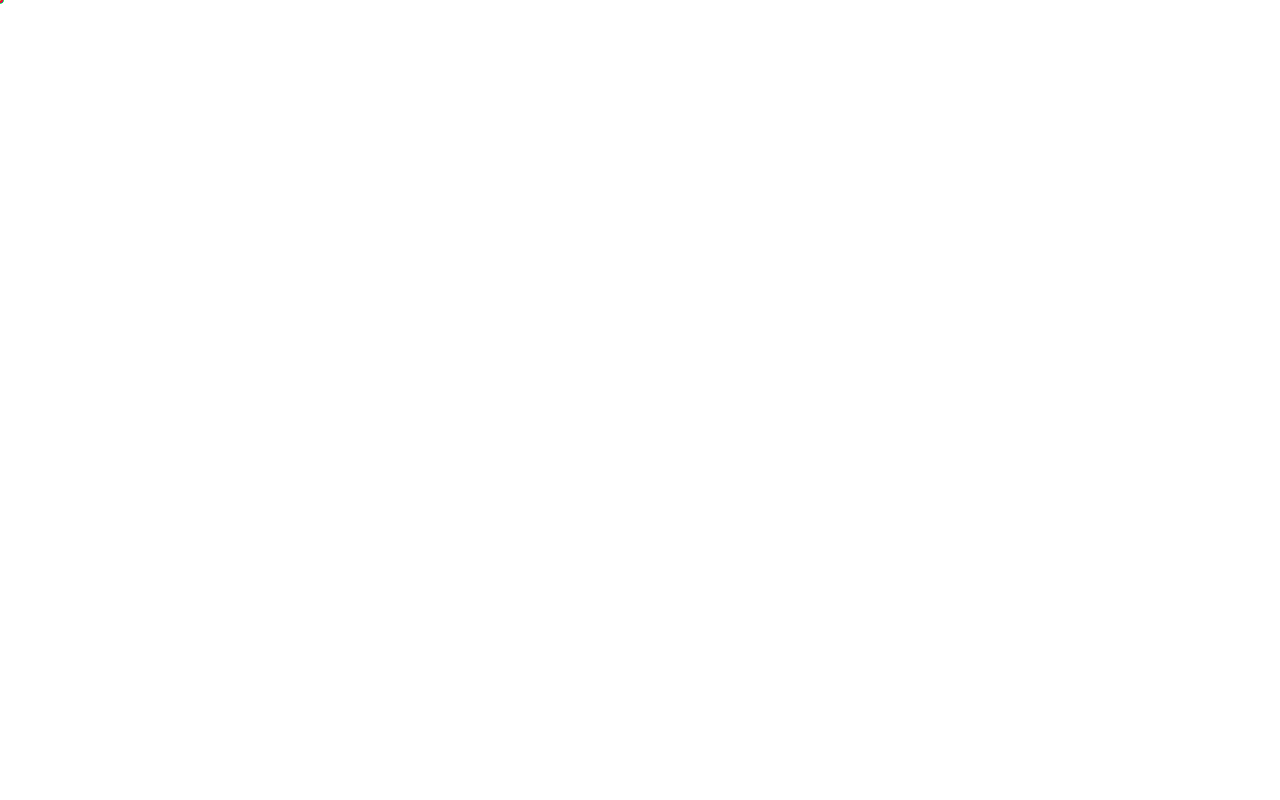
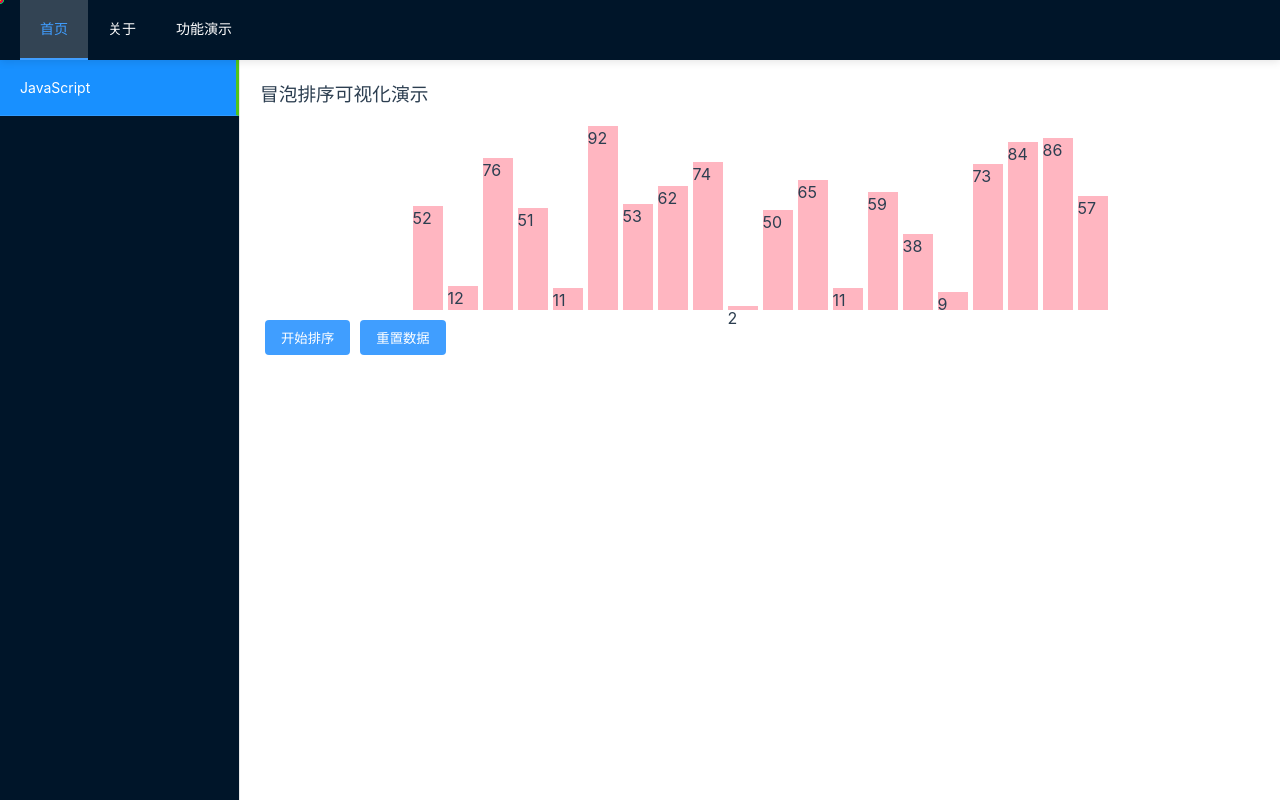
Before and after one commit to xunina/vue3-project-web, a Vue app: page /home/js-view in a window 1280 px wide. Before the commit this address had no page. Built offline with nearby package versions, Linux system fonts and the light colour scheme; the HTML template or start-up script is replaced by a standard one.

Commit message:
add bubble sort visualization

```diff
--- a/components.d.ts
+++ b/components.d.ts
@@ -11,6 +11,7 @@
 /* prettier-ignore */
 declare module 'vue' {
   export interface GlobalComponents {
+    AlgorithmVisualization: typeof import('./src/components/js-components/AlgorithmVisualization.vue')['default']
     BaGuaXian: typeof import('./src/components/canvas/BaGuaXian.vue')['default']
     Bar: typeof import('./src/components/echarts/Bar.vue')['default']
     ClipStar: typeof import('./src/components/canvas/ClipStar.vue')['default']
--- a/src/components/canvas/MouseParticles.vue
+++ b/src/components/canvas/MouseParticles.vue
@@ -1,25 +1,25 @@
 <script setup lang="ts">
-import { onMounted, onUnmounted } from 'vue';
+import { onMounted, onUnmounted } from 'vue'
 
-const particles = [];
-const particleCount = 30;
-const cursor = { x: 0, y: 0 };
+const particles = []
+const particleCount = 30
+const cursor = { x: 0, y: 0 }
 
-let canvas: HTMLCanvasElement;
-let ctx: CanvasRenderingContext2D;
+let canvas: HTMLCanvasElement
+let ctx: CanvasRenderingContext2D
 
 const initCanvas = () => {
-  canvas = document.createElement('canvas');
-  canvas.style.position = 'fixed';
-  canvas.style.top = '0';
-  canvas.style.left = '0';
-  canvas.style.pointerEvents = 'none';
-  canvas.style.zIndex = '100';
-  document.body.appendChild(canvas);
+  canvas = document.createElement('canvas')
+  canvas.style.position = 'fixed'
+  canvas.style.top = '0'
+  canvas.style.left = '0'
+  canvas.style.pointerEvents = 'none'
+  canvas.style.zIndex = '9999'
+  document.body.appendChild(canvas)
 
-  ctx = canvas.getContext('2d')!;
-  canvas.width = window.innerWidth;
-  canvas.height = window.innerHeight;
+  ctx = canvas.getContext('2d')!
+  canvas.width = window.innerWidth
+  canvas.height = window.innerHeight
 
   // Initialize particles
   for (let i = 0; i < particleCount; i++) {
@@ -28,49 +28,49 @@
       y: Math.random() * canvas.height,
       size: Math.random() * 3 + 1,
       speed: Math.random() * 0.2 + 0.1,
-      color: `hsl(${Math.random() * 360}, 100%, 50%)`
+      color: `hsl(${Math.random() * 360}, 100%, 50%)`,
     })
   }
-};
+}
 
 const animate = () => {
-  ctx.clearRect(0, 0, canvas.width, canvas.height);
+  ctx.clearRect(0, 0, canvas.width, canvas.height)
 
-  particles.forEach(p => {
-    p.x += (cursor.x - p.x) * p.speed;
-    p.y += (cursor.y - p.y) * p.speed;
+  particles.forEach((p) => {
+    p.x += (cursor.x - p.x) * p.speed
+    p.y += (cursor.y - p.y) * p.speed
 
-    ctx.beginPath();
-    ctx.arc(p.x, p.y, p.size, 0, Math.PI * 2);
-    ctx.fillStyle = p.color;
-    ctx.fill();
-  });
+    ctx.beginPath()
+    ctx.arc(p.x, p.y, p.size, 0, Math.PI * 2)
+    ctx.fillStyle = p.color
+    ctx.fill()
+  })
 
-  requestAnimationFrame(animate);
-};
+  requestAnimationFrame(animate)
+}
 
 const handleResize = () => {
-  canvas.width = window.innerWidth;
-  canvas.height = window.innerHeight;
-};
+  canvas.width = window.innerWidth
+  canvas.height = window.innerHeight
+}
 
 const handleMouseMove = (e: MouseEvent) => {
-  cursor.x = e.clientX;
-  cursor.y = e.clientY;
-};
+  cursor.x = e.clientX
+  cursor.y = e.clientY
+}
 
 onMounted(() => {
-  initCanvas();
-  animate();
-  window.addEventListener('mousemove', handleMouseMove);
-  window.addEventListener('resize', handleResize);
-});
+  initCanvas()
+  animate()
+  window.addEventListener('mousemove', handleMouseMove)
+  window.addEventListener('resize', handleResize)
+})
 
 onUnmounted(() => {
-  document.body.removeChild(canvas);
-  window.removeEventListener('mousemove', handleMouseMove);
-  window.removeEventListener('resize', handleResize);
-});
+  document.body.removeChild(canvas)
+  window.removeEventListener('mousemove', handleMouseMove)
+  window.removeEventListener('resize', handleResize)
+})
 </script>
 
 <template>
--- /dev/null
+++ b/src/components/js-components/AlgorithmVisualization.vue
@@ -0,0 +1,131 @@
+<template>
+  <div>
+    <h3>冒泡排序可视化演示</h3>
+    <div class="bar-container" id="barContainer">
+      <div
+        v-for="(value, index) in targetArray"
+        :key="index"
+        class="bar"
+        :style="{
+          height: value * 2 + 'px',
+          backgroundColor: getBarColor(index),
+        }"
+      >
+        {{ value }}
+      </div>
+    </div>
+    <div class="controls">
+      <button @click="startSort" :disabled="isSorting">开始排序</button>
+      <button @click="reset">重置数据</button>
+    </div>
+  </div>
+</template>
+<script setup lang="ts">
+import type { Ref } from 'vue'
+import { onUnmounted, ref } from 'vue'
+
+const targetArray: Ref<number[]> = ref([])
+const isSorting = ref(false)
+const highlightIndices: Ref<number[]> = ref([]) // 高亮索引
+const sortedIndices: Ref<Set<number>> = ref(new Set())
+let abortController: AbortController | null = null
+
+// generate array
+const generateArray = (size: number = 20) => {
+  targetArray.value = Array.from({ length: size }, () => Math.floor(Math.random() * 99))
+}
+
+// 核心延时函数，支持AbortController中断
+const sleep = (ms: number) => {
+  return new Promise((resolve, reject) => {
+    const timer = setTimeout(resolve, ms)
+    abortController?.signal.addEventListener('abort', () => {
+      clearTimeout(timer)
+      reject(new DOMException('Aborted', 'AbortError'))
+    })
+  })
+}
+
+// 冒泡排序算法
+const startSort = async () => {
+  if (isSorting.value) return
+  isSorting.value = true
+  abortController = new AbortController()
+
+  try {
+    const len = targetArray.value.length
+    for (let outI: number = 0; outI < len - 1; outI++) {
+      sortedIndices.value.add(len - outI)
+      for (let inJ: number = 0; inJ < len - 1 - outI; inJ++) {
+        highlightIndices.value = [inJ, inJ + 1]
+        await sleep(400)
+        if (targetArray.value[inJ] > targetArray.value[inJ + 1]) {
+          ;[targetArray.value[inJ], targetArray.value[inJ + 1]] = [
+            targetArray.value[inJ + 1],
+            targetArray.value[inJ],
+          ]
+        }
+      }
+    }
+  } catch (err) {
+    if (err instanceof Error && err.name !== 'AbortError') console.error(err)
+  } finally {
+    isSorting.value = false
+    highlightIndices.value = []
+    sortedIndices.value = new Set()
+  }
+}
+//重置状态
+const reset = () => {
+  abortController?.abort()
+  isSorting.value = false
+  generateArray()
+}
+function getBarColor(idx: number) {
+  if (highlightIndices.value.includes(idx)) {
+    return '#FF4500'
+  }
+  if (sortedIndices.value.has(idx)) {
+    return '#98FB98'
+  }
+  return '#FFB6C1'
+}
+
+// 组件挂载时初始化
+generateArray()
+
+onUnmounted(() => {
+  abortController?.abort()
+})
+</script>
+<style lang="css" scoped>
+.bar-container {
+  display: flex;
+  justify-content: center;
+  align-items: flex-end;
+  height: 200px;
+  gap: 5px;
+  margin-bottom: 10px;
+}
+
+.bar {
+  width: 30px;
+  transition:
+    height 0.1s ease,
+    background-color 0.1s ease;
+}
+
+.controls button {
+  margin: 0 5px;
+  padding: 8px 16px;
+  cursor: pointer;
+  border: none;
+  background: #409eff;
+  color: #fff;
+  border-radius: 4px;
+}
+.controls button:disabled {
+  background: #aaa;
+  cursor: not-allowed;
+}
+</style>
--- a/src/router/index.ts
+++ b/src/router/index.ts
@@ -14,12 +14,25 @@
           path: 'home',
           name: 'Home',
           component: HomeView,
+          redirect: '/home/js-view',
           meta: {
             isTopMenu: true,
             showInMenu: true,
             title: '首页',
             order: 1,
           },
+          children: [
+            {
+              path: 'js-view',
+              name: 'JsView',
+              component: () => import('../views/JsView.vue'),
+              meta: {
+                showInMenu: true,
+                title: 'JavaScript',
+                order: 1,
+              },
+            },
+          ],
         },
         {
           path: 'about',
--- a/src/views/HomeView.vue
+++ b/src/views/HomeView.vue
@@ -1,7 +1,9 @@
+<template>
+  <div>
+    <router-view></router-view>
+  </div>
+</template>
+
 <script setup lang="ts"></script>
 
-<template>
-  <div></div>
-</template>
-
 <style lang="css" scoped></style>
--- /dev/null
+++ b/src/views/JsView.vue
@@ -0,0 +1,11 @@
+<template>
+  <div>
+    <AlgorithmVisualization></AlgorithmVisualization>
+  </div>
+</template>
+
+<script setup lang="ts">
+import AlgorithmVisualization from '@/components/js-components/AlgorithmVisualization.vue'
+</script>
+
+<style lang="css" scoped></style>
```
